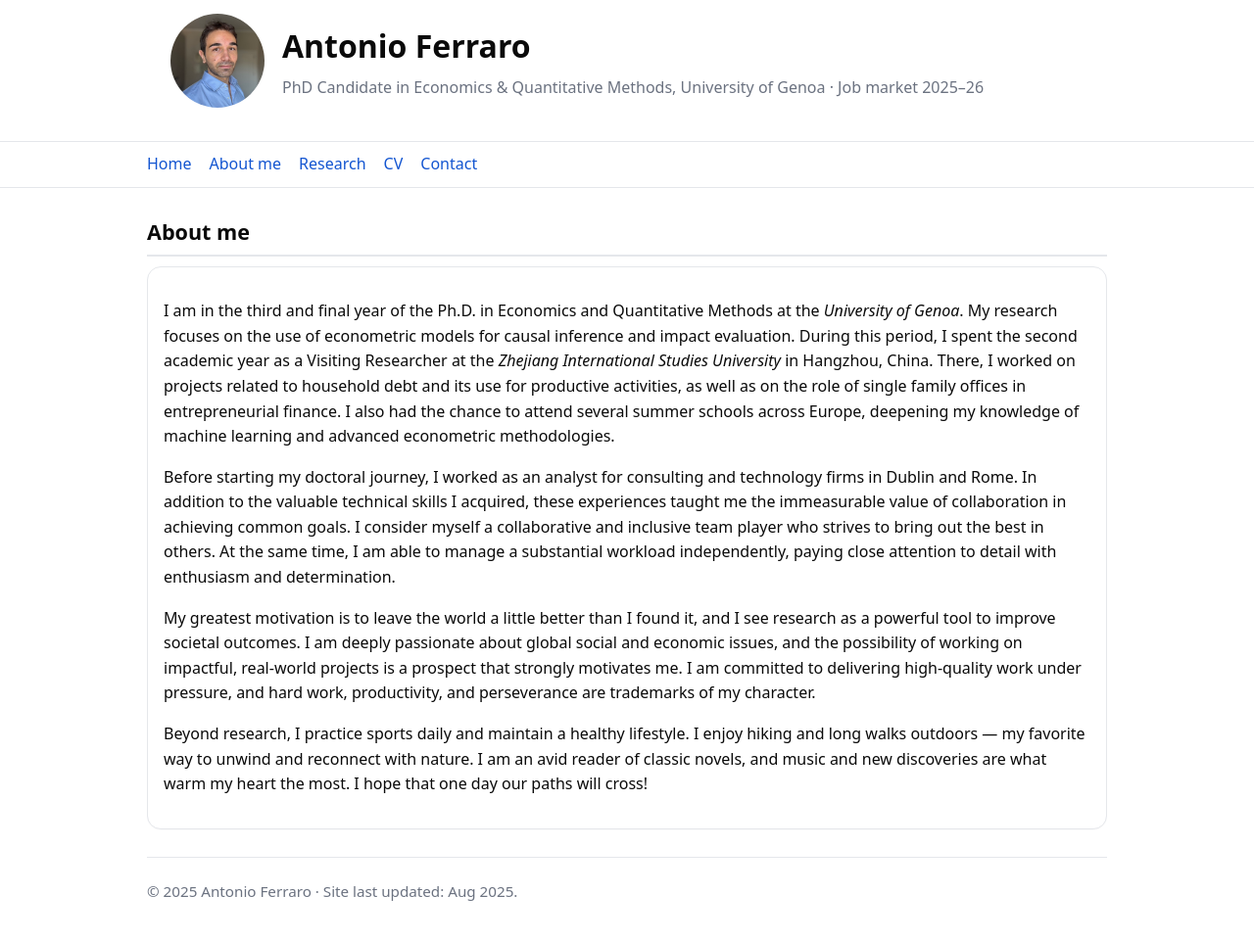
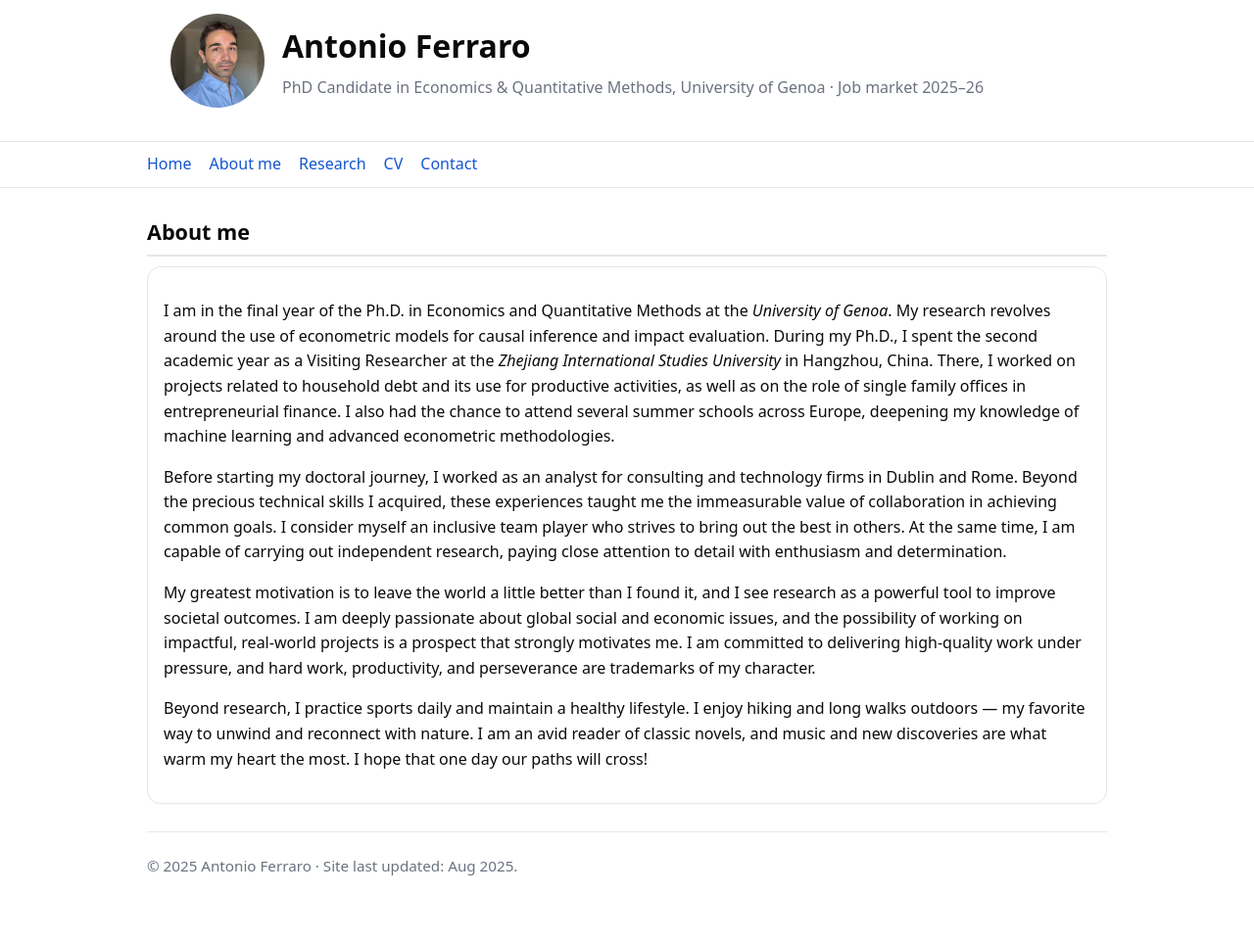
Before and after one commit to ferraroantonio/ferraroantonio.github.io, a Jekyll site: the page built from about.md, in a window 1280 px wide. Shown: the whole page at 98% size. Built offline with Jekyll 4.4.1, drawn with Linux system fonts in a browser that asks for light colours; after the commit the page ends 937 px from its top, so only the background shows below that.

Commit message:
Update about.md

```diff
--- a/about.md
+++ b/about.md
@@ -8,9 +8,9 @@ description: "More about Antonio Ferraro — background, research journey, and m
 <section id="about-full">
   <h2>About me</h2>
   <div class="card">
-    <p>I am in the third and final year of the Ph.D. in Economics and Quantitative Methods at the <em>University of Genoa</em>. My research focuses on the use of econometric models for causal inference and impact evaluation. During this period, I spent the second academic year as a Visiting Researcher at the <em>Zhejiang International Studies University</em> in Hangzhou, China. There, I worked on projects related to household debt and its use for productive activities, as well as on the role of single family offices in entrepreneurial finance. I also had the chance to attend several summer schools across Europe, deepening my knowledge of machine learning and advanced econometric methodologies.</p>
+    <p>I am in the final year of the Ph.D. in Economics and Quantitative Methods at the <em>University of Genoa</em>. My research revolves around the use of econometric models for causal inference and impact evaluation. During my Ph.D., I spent the second academic year as a Visiting Researcher at the <em>Zhejiang International Studies University</em> in Hangzhou, China. There, I worked on projects related to household debt and its use for productive activities, as well as on the role of single family offices in entrepreneurial finance. I also had the chance to attend several summer schools across Europe, deepening my knowledge of machine learning and advanced econometric methodologies.</p>
 
-    <p>Before starting my doctoral journey, I worked as an analyst for consulting and technology firms in Dublin and Rome. In addition to the valuable technical skills I acquired, these experiences taught me the immeasurable value of collaboration in achieving common goals. I consider myself a collaborative and inclusive team player who strives to bring out the best in others. At the same time, I am able to manage a substantial workload independently, paying close attention to detail with enthusiasm and determination.</p>
+    <p>Before starting my doctoral journey, I worked as an analyst for consulting and technology firms in Dublin and Rome. Beyond the precious technical skills I acquired, these experiences taught me the immeasurable value of collaboration in achieving common goals. I consider myself an inclusive team player who strives to bring out the best in others. At the same time, I am capable of carrying out independent research, paying close attention to detail with enthusiasm and determination.</p>
 
     <p>My greatest motivation is to leave the world a little better than I found it, and I see research as a powerful tool to improve societal outcomes. I am deeply passionate about global social and economic issues, and the possibility of working on impactful, real-world projects is a prospect that strongly motivates me. I am committed to delivering high-quality work under pressure, and hard work, productivity, and perseverance are trademarks of my character.</p>
 
```
